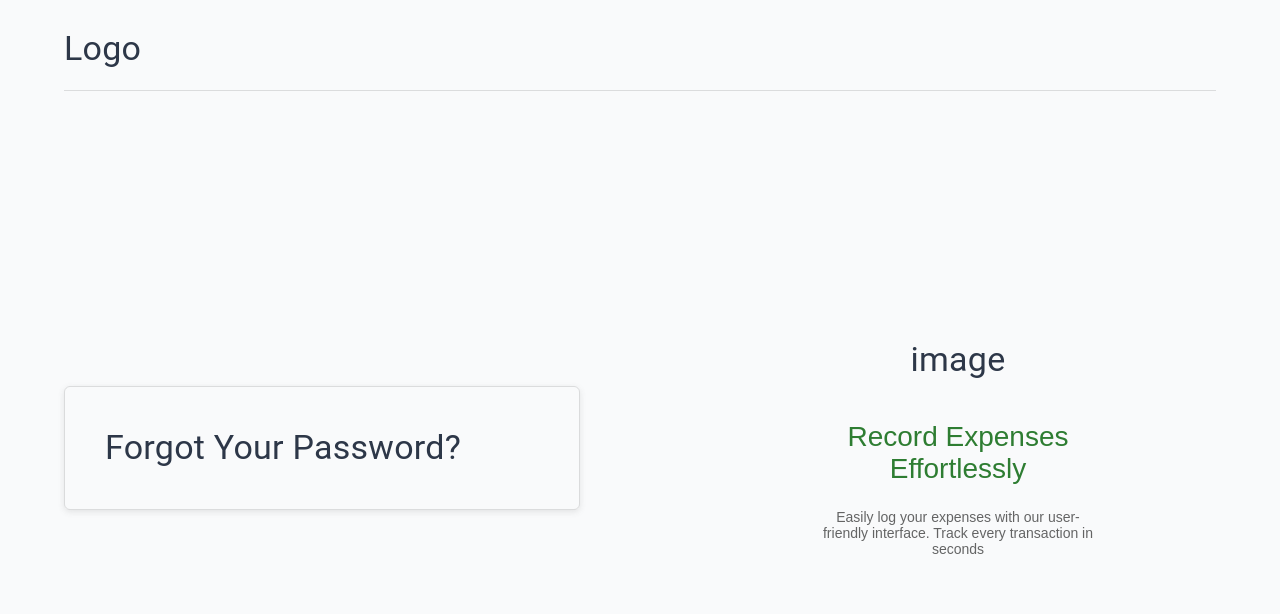
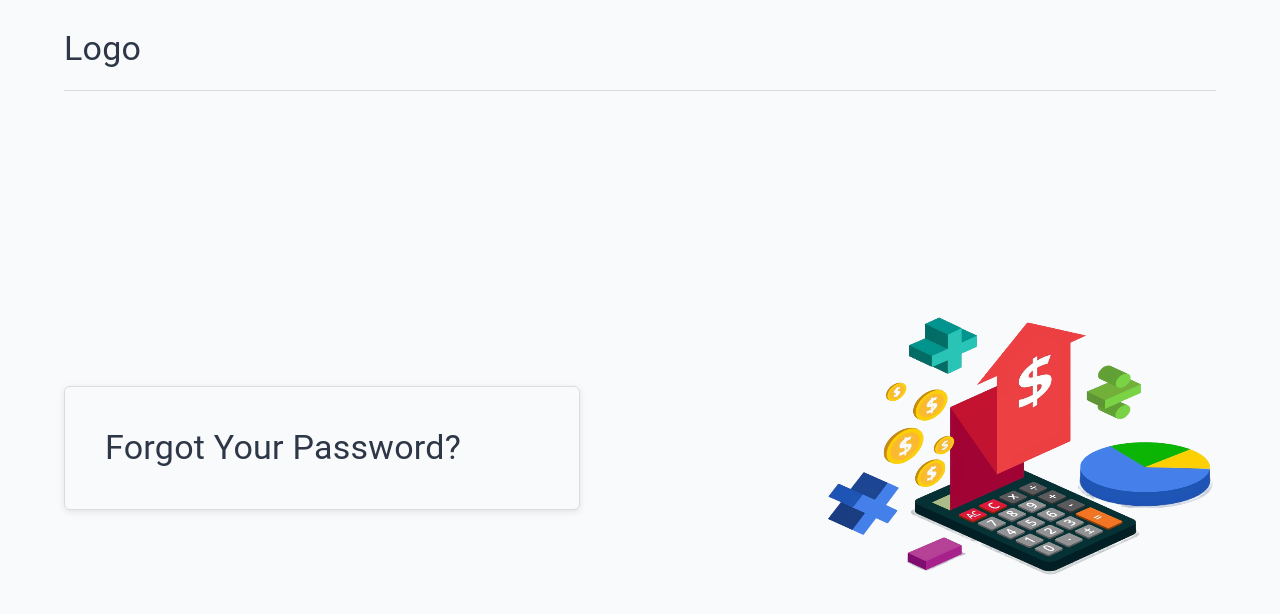
Before and after one commit to Abdalrhmanal/Accounting, a Next.js app: page /confirm-password in a window 1280 px wide. Shown: the top 614 px of the page. Built offline with nearby package versions, Linux system fonts and the light colour scheme.

Commit message:
add images

```diff
--- a/src/app/(auth)/layout.tsx
+++ b/src/app/(auth)/layout.tsx
@@ -1,4 +1,5 @@
 import { Box, Container, Grid, Typography } from "@mui/material";
+import Image from "next/image";
 const Layout = ({ params, children }: Readonly<{ params: any, children: React.ReactNode }>) => {
     console.log(params);
 
@@ -22,15 +23,13 @@ const Layout = ({ params, children }: Readonly<{ params: any, children: React.Re
                             </Grid>
                             <Grid item xs={1} display="flex" justifyContent="center" order={{ xs: 1, md: 2 }}>
                                 <Box maxWidth="276px" textAlign="center">
-                                    {/* <Image height={250} src={OfficeIcon} alt="login-background-icon" /> */}
-                                    <Typography component="h1" variant="h4">image</Typography>
-
-                                    <Box component="p" fontSize={{ xs: 20, md: 28 }} color="success.main" mt={{ xs: 1, md: 5 }} mb={{ xs: 1, md: 3 }}>
+                                    <Image height={300} width={400} src="/images/imgAuth/auth.png" alt="login-background-icon" />
+                                 {/*    <Box component="p" fontSize={{ xs: 20, md: 28 }} color="success.main" mt={{ xs: 1, md: 5 }} mb={{ xs: 1, md: 3 }}>
                                         Record Expenses Effortlessly
                                     </Box>
                                     <Box component="p" fontSize={{ xs: 12, md: 14 }} m={0} color="text.secondary">
                                         Easily log your expenses with our user-friendly interface. Track every transaction in seconds
-                                    </Box>
+                                    </Box> */}
                                 </Box>
                             </Grid>
                         </Grid>
```
Also changed, not shown: public/images/imgAuth/auth.png (added).
